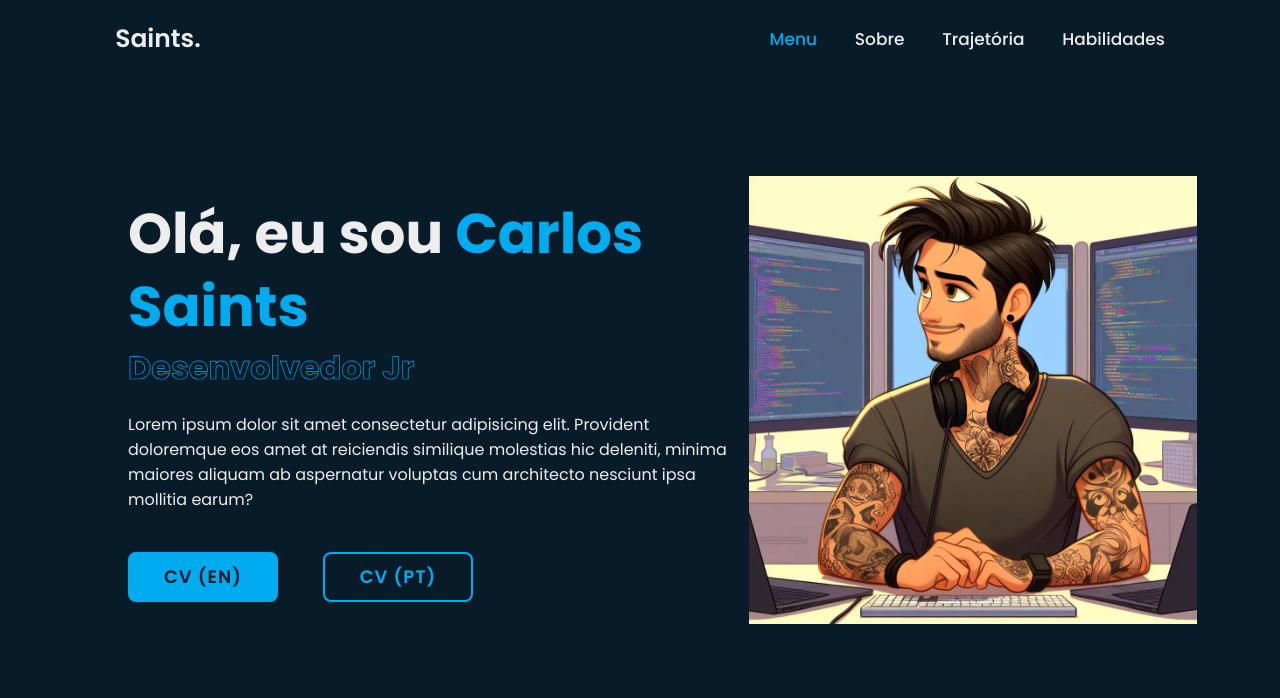
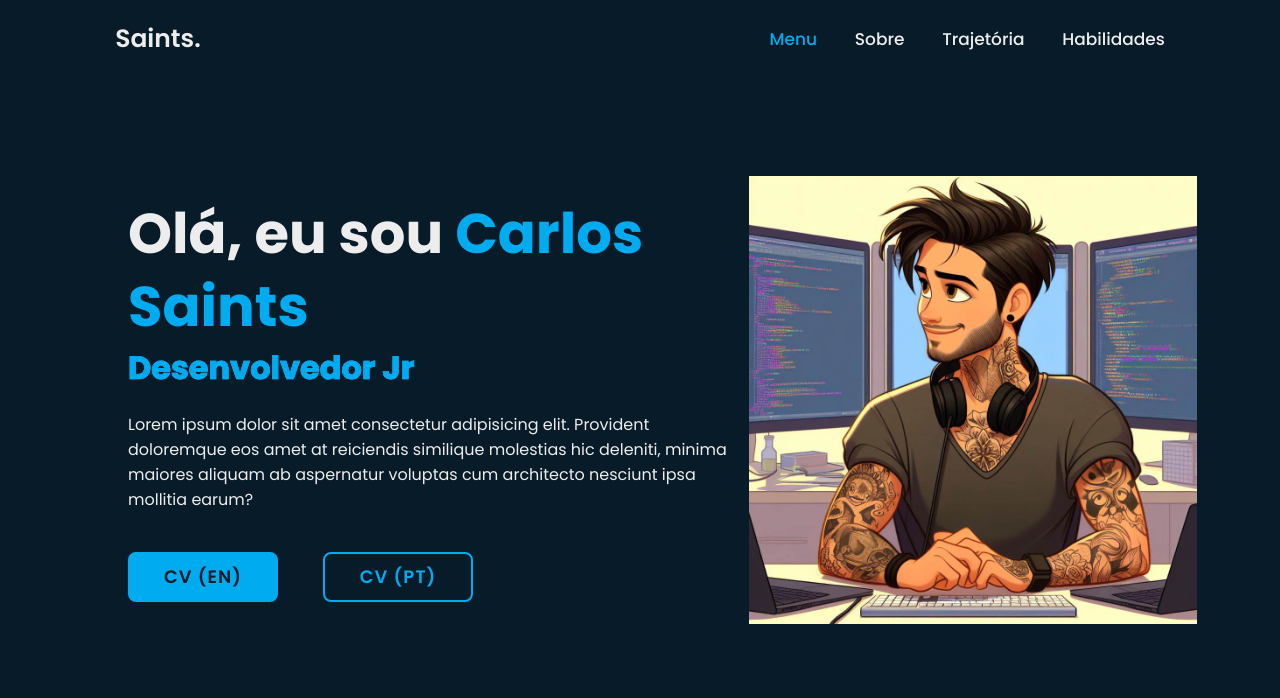
Before and after one commit to CarlosGoncalvesDev/portfolio, a plain HTML site: page index.html in a window 1280 px wide. Shown: the top 698 px of the page. Drawn offline with nearby package versions, Linux system fonts and the light colour scheme.

Commit message:
Ajustes finais

```diff
--- a/css/style.css
+++ b/css/style.css
@@ -547,3 +547,23 @@ span {
         background-position: right bottom; /* Posicione a imagem no centro inferior */
     }
 }
+
+#developer {
+    font-size: 3.2rem;
+    color: transparent; /* Define a cor do texto como transparente */
+    background-image: linear-gradient(to right, #00abf0, #00abf0); /* Define um fundo gradiente azul */
+    background-size: 0% 100%; /* Define o tamanho inicial do gradiente */
+    background-repeat: no-repeat; /* Evita que o gradiente se repita */
+    -webkit-background-clip: text; /* Define a área do texto onde o fundo será exibido */
+    animation: fillText 3s forwards; /* Define a animação para preencher o texto */
+}
+
+/* Animação para preencher o texto */
+@keyframes fillText {
+    from {
+        background-size: 0% 100%; /* Define o tamanho inicial do gradiente */
+    }
+    to {
+        background-size: 100% 100%; /* Define o tamanho final do gradiente */
+    }
+}
--- a/index.html
+++ b/index.html
@@ -26,7 +26,7 @@
         <div class="home-content">
             <h1>Olá, eu sou <span>Carlos Saints</span></h1>
             <div class="text-animate">
-                <h3>Desenvolvedor Jr</h3>
+                <h3 id="developer">Desenvolvedor Jr</h3>
             </div>
             <p>
                 Lorem ipsum dolor sit amet consectetur adipisicing elit. Provident doloremque eos amet at reiciendis
```
